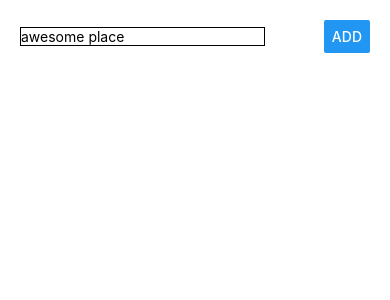
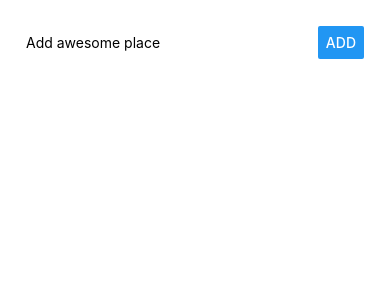
Before and after one commit to satispande/reactnative, a React Native app in the folder secondProject/: screen / in a window 390 px wide. Shown: the top 300 px of the page. Built offline with nearby package versions, Linux system fonts and the light colour scheme.

Commit message:
re-arranging the components.

```diff
--- a/secondProject/App.js
+++ b/secondProject/App.js
@@ -1,84 +1,63 @@
 import React from 'react';
-import { StyleSheet, Text, View,TextInput,Button,ScrollView} from 'react-native';
-import ListItem from './src/component/ListItem/ListItem';
+import { StyleSheet, View,TextInput,Button,ScrollView} from 'react-native';
+
+import PlaceInput from "./src/component/PlaceInput/PlaceInput";
+import PlaceList from "./src/component/PlaceList/PlaceList";
 
 export default class App extends React.Component {
 
   state={
-    placeName:'',
     places:[]
   }
 
-  placeNameChangeHandler= val =>{
-    this.setState({
-      placeName:val
-    })
-  }
 
-  placeSubmitHandler =()=>{
-    if(this.state.placeName.trim()===""){
-      return;
-    }
-    this.setState(
-      prevState => {
-        return {
-          places:prevState.places.concat(prevState.placeName)
-        }
-      }
-    );
-    this.setState({
-      placeName:''
-    })
+  placeAddedHandler = placeName => {
+    this.setState(prevState => {
+      return {
+        places: prevState.places.concat({
+          key: Math.random(),
+          value: placeName
+        })
+      };
+    });
+  };
 
-  }
+  placeDeletedHandler = key => {
+    this.setState(prevState => {
+      return {
+        places: prevState.places.filter(place => {
+          return place.key !== key;
+        })
+      };
+    });
+  };
+
+
+
   render() {
-    const placesOutput=this.state.places.map(
-      (place,i)=>(
-        <ListItem key={i} newPlace={place}
-        onItemPressed={()=> alert('Item pressed -ID: '+i)} />
-      )
-    );
+
     return (
-      <ScrollView style={styles.container}>
-        <View style={styles.inputStyle}>
-          <TextInput
-            style={styles.placeInput}
-            placeholder="awesome place"
-            value={this.state.placeName}
-            onChangeText={this.placeNameChangeHandler}
-          />
-          <Button title="Add" style={styles.placeButton} onPress={this.placeSubmitHandler}/>
-        </View>
-        <View>
-          {placesOutput}
-        </View>
-      </ScrollView>
+      <View style={styles.container}>
+        <PlaceInput onPlaceAdded={this.placeAddedHandler} />
+        <PlaceList
+          places={this.state.places}
+          onItemDeleted={this.placeDeletedHandler}
+        />
+      </View>
 
     );
   }
 }
 
 //https://github.com/vhpoet/react-native-styling-cheat-sheet
+
+
 const styles = StyleSheet.create({
   container: {
     flex: 1,
-    padding:20,
-    backgroundColor: '#fff',
-   // alignItems: 'center',
-   // justifyContent: 'flex-start',
-  },
-  inputStyle:{
-   // flex: 1,
-   width:"100%",
-    flexDirection:"row",
-    justifyContent:"space-between",
-    alignItems:"center"
-  },
-  placeInput:{
-    width:"70%",
-    borderColor:"black",borderWidth:1
-  },
-  placeButton:{
-    width:"30%"
+    padding: 26,
+    backgroundColor: "#fff",
+    alignItems: "center",
+    justifyContent: "flex-start"
   }
 });
--- a/secondProject/src/component/ListItem/ListItem.js
+++ b/secondProject/src/component/ListItem/ListItem.js
@@ -17,4 +17,5 @@ const styles= StyleSheet.create({
     }
 });
 
+
 export default listItem;
--- /dev/null
+++ b/secondProject/src/component/PlaceInput/PlaceInput.js
@@ -0,0 +1,58 @@
+import React, { Component } from "react";
+import { View, TextInput, Button, StyleSheet } from "react-native";
+
+class PlaceInput extends Component {
+  state = {
+    placeName: ""
+  };
+
+  placeNameChangedHandler = val => {
+    this.setState({
+      placeName: val
+    });
+  };
+
+  placeSubmitHandler = () => {
+    if (this.state.placeName.trim() === "") {
+      return;
+    }
+
+    this.props.onPlaceAdded(this.state.placeName);
+  };
+
+  render() {
+    return (
+      <View style={styles.inputContainer}>
+        <TextInput
+          placeholder="Add awesome place"
+          value={this.state.placeName}
+          onChangeText={this.placeNameChangedHandler}
+          style={styles.placeInput}
+        />
+        <Button
+          title="Add"
+          style={styles.placeButton}
+          onPress={this.placeSubmitHandler}
+        />
+      </View>
+    );
+  }
+}
+
+const styles = StyleSheet.create({
+  inputContainer: {
+    // flex: 1,
+    width: "100%",
+    flexDirection: "row",
+    justifyContent: "space-between",
+    alignItems: "center"
+  },
+  placeInput: {
+    width: "70%"
+  },
+  placeButton: {
+    width: "30%"
+  }
+});
+
+export default PlaceInput;
--- /dev/null
+++ b/secondProject/src/component/PlaceList/PlaceList.js
@@ -0,0 +1,27 @@
+import React from "react";
+import { StyleSheet, FlatList } from "react-native";
+
+import ListItem from "../ListItem/ListItem";
+
+const placeList = props => {
+  return (
+    <FlatList
+      style={styles.listContainer}
+      data={props.places}
+      renderItem={(info) => (
+        <ListItem
+          newPlace={info.item.value}
+          onItemPressed={() => props.onItemDeleted(info.item.key)}
+        />
+      )}
+    />
+  );
+};
+
+const styles = StyleSheet.create({
+  listContainer: {
+    width: "100%"
+  }
+});
+
+export default placeList;
```
